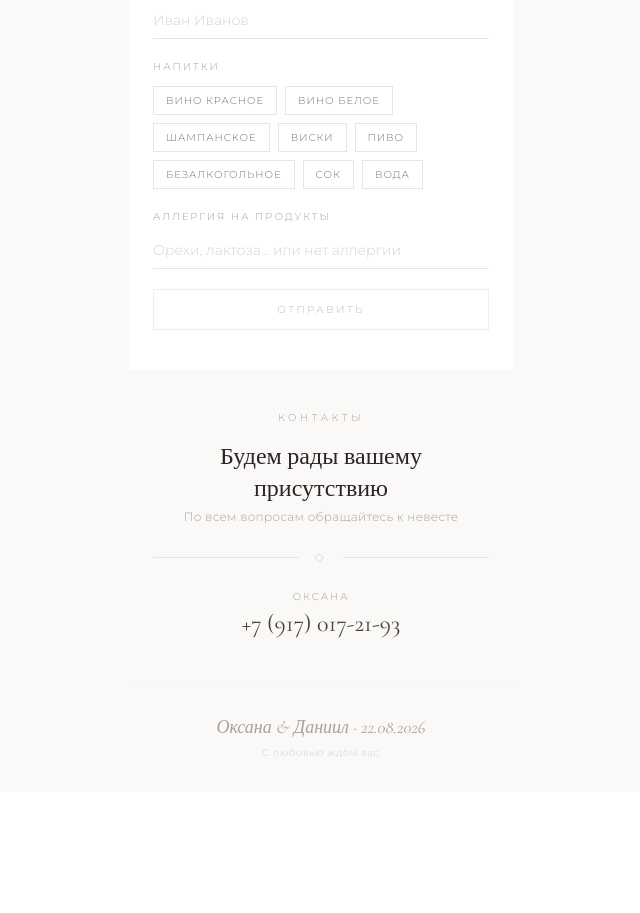
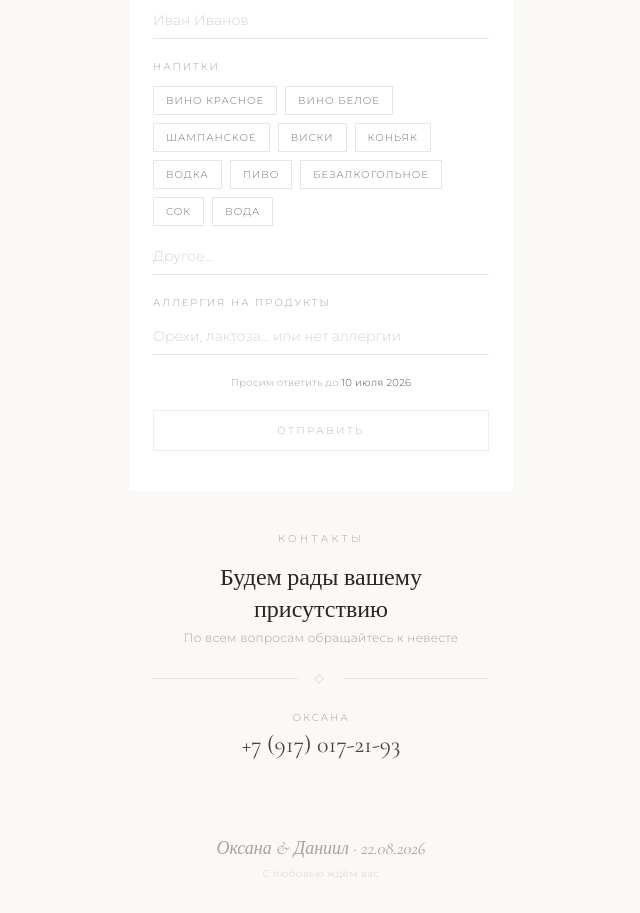
Before and after one commit to pr-poehali-dev/wedding-invitation-site-204, a React (Vite) app: page / in a window 1280 px wide. Shown: the part 2600-3513 px from the top of the page, without its empty margins (319-959 px from the left). Before the commit the page ends 3392 px from the top, so only its background shows below. Built offline with nearby package versions, Linux system fonts and the light colour scheme.

Commit message:
feat: добавить напитки и дату отправки

```diff
--- a/src/pages/Index.tsx
+++ b/src/pages/Index.tsx
@@ -84,11 +84,12 @@ function Countdown({ targetDate }: { targetDate: string }) {
   );
 }
 
-const DRINKS = ["Вино красное", "Вино белое", "Шампанское", "Виски", "Пиво", "Безалкогольное", "Сок", "Вода"];
+const DRINKS = ["Вино красное", "Вино белое", "Шампанское", "Виски", "Коньяк", "Водка", "Пиво", "Безалкогольное", "Сок", "Вода"];
 
 function GuestForm() {
   const [name, setName] = useState("");
   const [drinks, setDrinks] = useState<string[]>([]);
+  const [otherDrink, setOtherDrink] = useState("");
   const [allergies, setAllergies] = useState("");
   const [status, setStatus] = useState<"idle" | "loading" | "success" | "error">("idle");
 
@@ -103,11 +104,11 @@ function GuestForm() {
       const res = await fetch("https://functions.poehali.dev/90c475ab-fff7-43cf-939b-b30c86ebe79a", {
         method: "POST",
         headers: { "Content-Type": "application/json" },
-        body: JSON.stringify({ name: name.trim(), drinks, allergies }),
+        body: JSON.stringify({ name: name.trim(), drinks: [...drinks, ...(otherDrink.trim() ? [`Другое: ${otherDrink.trim()}`] : [])], allergies }),
       });
       if (res.ok) {
         setStatus("success");
-        setName(""); setDrinks([]); setAllergies("");
+        setName(""); setDrinks([]); setOtherDrink(""); setAllergies("");
       } else {
         setStatus("error");
       }
@@ -158,6 +159,13 @@ function GuestForm() {
             </button>
           ))}
         </div>
+        <input
+          type="text"
+          value={otherDrink}
+          onChange={e => setOtherDrink(e.target.value)}
+          placeholder="Другое..."
+          className="mt-3 w-full border-b border-stone-200 bg-transparent py-2 text-sm text-stone-700 placeholder-stone-300 font-light outline-none focus:border-stone-500 transition-colors"
+        />
       </div>
 
       <div>
@@ -170,6 +178,10 @@ function GuestForm() {
           className="w-full border-b border-stone-200 bg-transparent py-2 text-sm text-stone-700 placeholder-stone-300 font-light outline-none focus:border-stone-500 transition-colors"
         />
       </div>
+
+      <p className="text-[10px] text-stone-400 font-light tracking-wide text-center">
+        Просим ответить до <span className="text-stone-600">10 июля 2026</span>
+      </p>
 
       {status === "error" && (
         <p className="text-xs text-red-400 font-light">Что-то пошло не так, попробуйте ещё раз</p>
```
